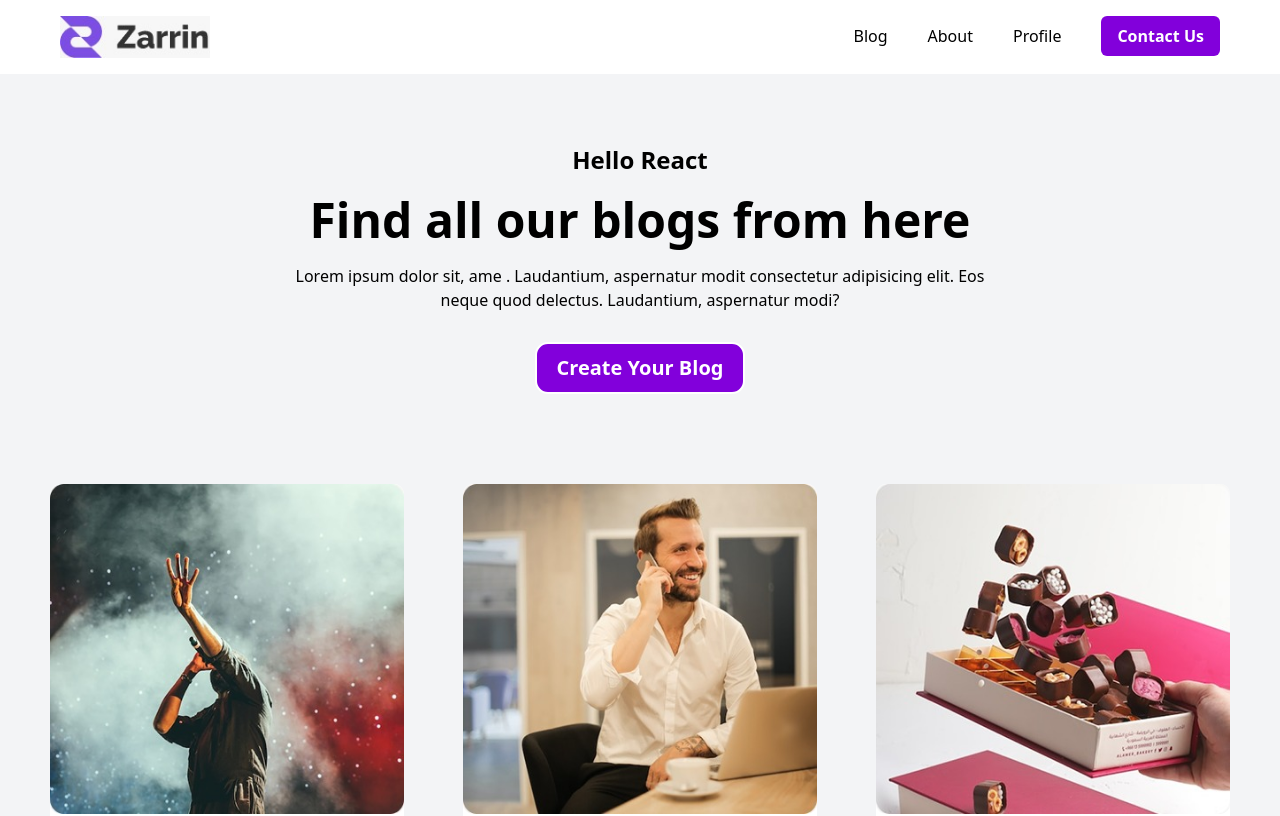
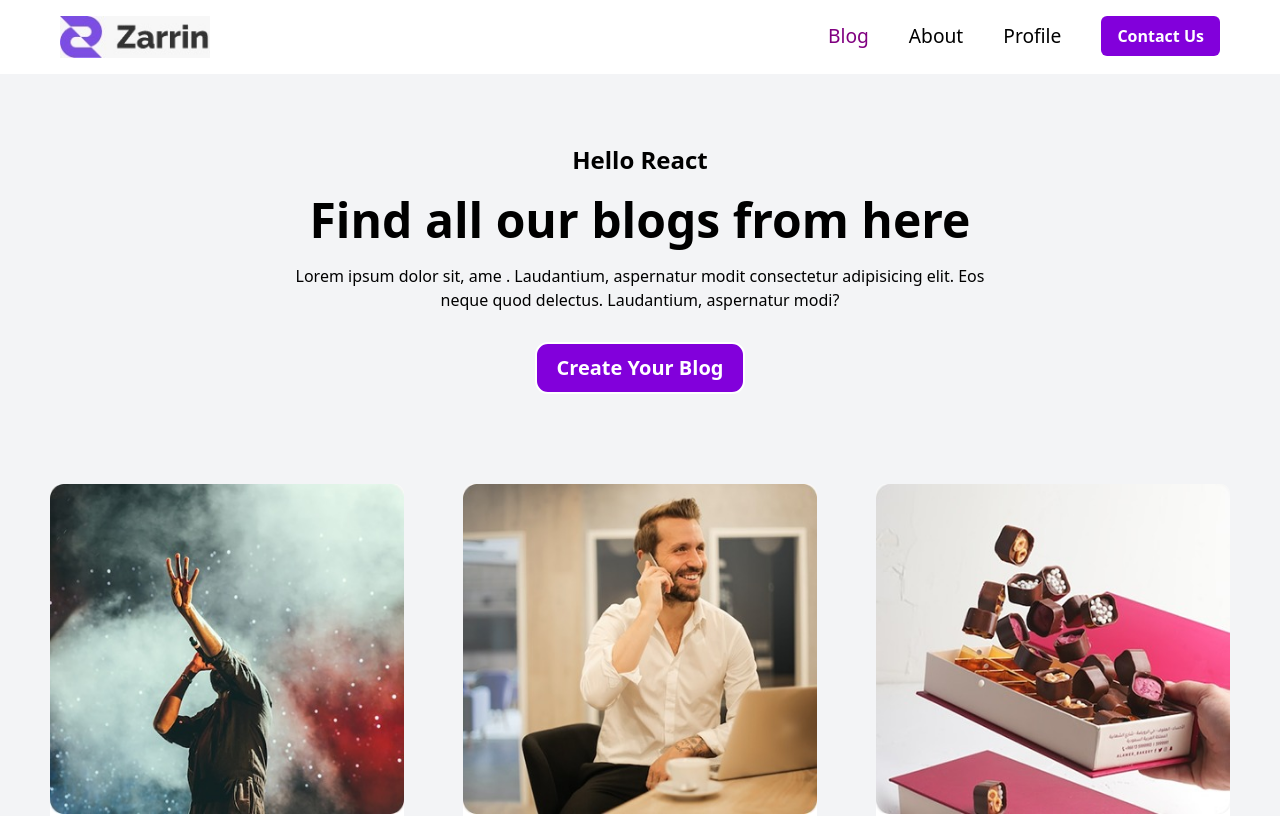
Before and after one commit to abdulwaqas17/figma-design_r-5, a React (Vite) app: page /blog in a window 1280 px wide. Shown: the top 816 px of the page. Built offline with nearby package versions, Linux system fonts and the light colour scheme; no server answers; the database is empty.

Commit message:
adding underline effect

```diff
--- a/src/Components/Navbar.jsx
+++ b/src/Components/Navbar.jsx
@@ -1,15 +1,22 @@
 import React, { useState } from "react";
-import { Link, useNavigate } from "react-router";
+import { Link, useNavigate , useLocation} from "react-router";
 
 const Navbar = () => {
   const [num, setNum] = useState("-100%");
   const navigate = useNavigate();
 
+  const location = useLocation(); // ✅ Get current route
+  console.log(location);
+
   const checkUser = () => {
     let isUser = window.localStorage.getItem("LoginUserID");
 
+    console.log('login id', isUser);
+
     if (isUser) {
+      console.log('login id', isUser);
       navigate("/profile");
+
     } else {
       alert("Kindly Signup First");
       navigate("/signup");
@@ -33,10 +40,12 @@ const Navbar = () => {
       <div className="rightNav hidden md:block">
         <ul className="flex gap-10 items-center">
           {/* <Link to="/signup">Sign Up</Link> */}
-          <Link to="/blog">Blog</Link>
-          <Link to="/about">About</Link>
-          <p className="cursor-pointer" onClick={checkUser}>Profile</p>
-          <Link to="/contact">
+          <Link style={{color : location.pathname == '/blog' ? 'purple' : 'black'}} to="/blog" className="relative after:content-[''] after:absolute after:left-0 after:bottom-[-3px] after:w-0 after:h-[3px] after:bg-purple-800 after:transition-all after:duration-500 hover:after:w-full text-[1.2rem] "
+>Blog</Link>
+          <Link style={{color : location.pathname == '/about' ? 'purple' : 'black'}} to="/about" className="relative after:content-[''] after:absolute after:left-0 after:bottom-[-3px] after:w-0 after:h-[3px] after:bg-purple-800 after:transition-all after:duration-500 hover:after:w-full text-[1.2rem] " >About</Link>
+
+          <p style={{color : location.pathname == '/profile' ? 'purple' : 'black'}} className="relative after:content-[''] after:absolute after:left-0 after:bottom-[-3px] after:w-0 after:h-[3px] after:bg-purple-800 after:transition-all after:duration-500 hover:after:w-full text-[1.2rem] cursor-pointer "  onClick={checkUser}>Profile</p>
+          <Link to="/contact" >
             <button className="bg-purple-700 cursor-pointer px-4 py-2 rounded-md font-bold text-white">
               Contact Us
             </button>
--- a/src/Pages/Login/index.jsx
+++ b/src/Pages/Login/index.jsx
@@ -47,13 +47,13 @@ const LoginForm = () => {
         <div className="flex justify-center gap-[40px] mb-6">
           <Link
             to="/signup"
-            className="px-[20px] py-[10px] md:text-xl text-center text-purple-900 bg-white hover:bg-purple-800 hover:text-white transition-all rounded-[5px]"
+            className="shadow px-[20px] py-[10px] md:text-xl text-center text-purple-900 bg-white hover:bg-purple-800 hover:text-white transition-all rounded-[5px]"
           >
             Sign Up
           </Link>
           <Link
             to="/signin"
-            className="px-[20px] py-[10px] md:text-xl text-center  text-white bg-purple-800 transition-all rounded-[5px]"
+            className="shadow px-[20px] py-[10px] md:text-xl text-center  text-white bg-purple-800 transition-all rounded-[5px]"
           >
             Sign In
           </Link>
--- a/src/Pages/Profile/index.jsx
+++ b/src/Pages/Profile/index.jsx
@@ -236,7 +236,7 @@ const Profile = () => {
     signOut(auth)
       .then(() => {
         alert("Log out Successfully");
-        window.localStorage.setItem("LoginUserID", null);
+        window.localStorage.removeItem("LoginUserID");
         navigate("/signup");
       })
       .catch((e) => {
--- a/src/Pages/SignUp/index.jsx
+++ b/src/Pages/SignUp/index.jsx
@@ -41,13 +41,13 @@ const SignupForm = () => {
         <div className="flex justify-center gap-6 mb-6">
           <Link
             to="/signup"
-            className="px-5 py-2 md:text-lg font-semibold  bg-purple-800 text-white transition-all rounded-lg shadow"
+            className="px-[20px] py-[10px] md:text-xl font-semibold  bg-purple-800 text-white transition-all rounded-[5px] shadow"
           >
             Sign Up
           </Link>
           <Link
             to="/signin"
-            className="px-5 py-2 md:text-lg font-semibold text-purple-900 bg-white hover:bg-purple-800 hover:text-white transition-all rounded-lg shadow"
+            className="px-[20px] py-[10px] md:text-xl font-semibold text-purple-900 bg-white hover:bg-purple-800 hover:text-white transition-all rounded-[5px] shadow"
           >
             Sign In
           </Link>
```
